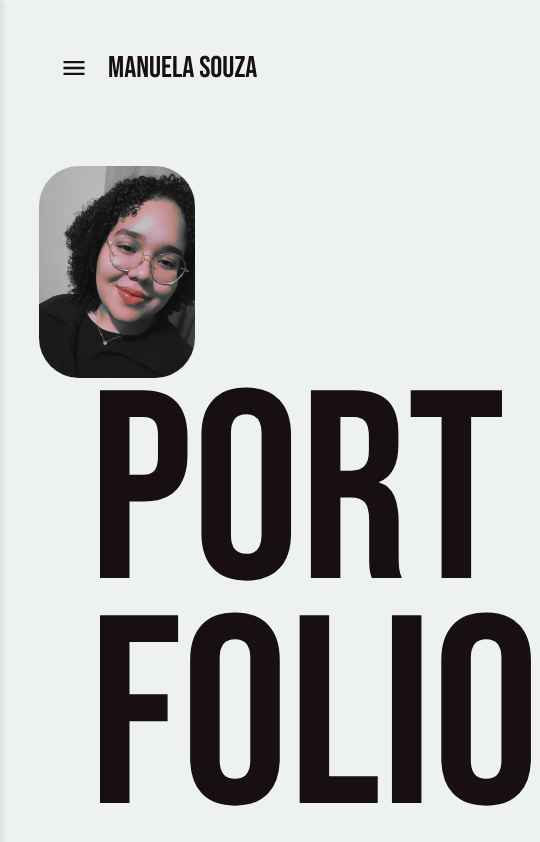
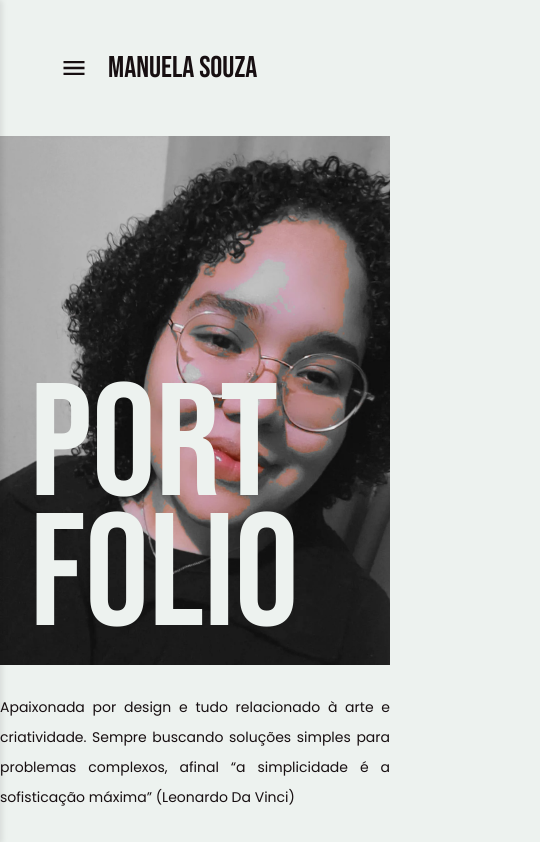
Before and after one commit to rochamanuela/my-portfolio, a React (Vite) app: page / in a window 390 px wide. Shown: the top 842 px of the page, 540 px wide, since content can reach past the window. Built offline with nearby package versions, Linux system fonts and the light colour scheme.

Commit message:
style: continued responsiveness

```diff
--- a/src/components/Header/index.jsx
+++ b/src/components/Header/index.jsx
@@ -6,7 +6,7 @@ export default function Header() {
   return (
     <div className="header">
       <div className="header-child">
-        <p className="name">Manuela Souza</p>
+        {/* <p className="name">Manuela Souza</p> */}
         <img src={MyFace} />
       </div>
       <div className="header-child">
--- a/src/components/Header/style.css
+++ b/src/components/Header/style.css
@@ -64,17 +64,10 @@
 @media screen and (max-width: 1350px) {
     .header h1.portfolio-title-broken {
         display: block;
-
-        /* testes
-        right: 10%;
-        left: auto;
-        top: 22%;
-        line-height: 225px */
         position: relative;
         right: auto;
         left: auto;
         top: auto;
-
         line-height: 225px;
         padding-left: 50px;
     }
@@ -96,6 +89,10 @@
         width: 100%;
         height: auto;
     }
+
+    .header {
+        align-items: center;
+    }
 }
 
 @media screen and (max-width: 1160px) {
@@ -104,15 +101,67 @@
     }
 
     .header h1 {
-        font-family: 'Bebas Neue';
-        font-style: normal;
-        font-weight: 400;
-        font-size: 268.333px;
-        line-height: 322px;
-        z-index: 5;
-        left: 32.5%;
-        position: absolute;
-
         top: 0%;
     }
+
+    .header .header-child {
+        width: 100%;
+    }
+
+    .header h1.portfolio-title-broken {
+        margin-top: -590px;
+        color: var(--anti-flash-white);
+    }
+
+    .header p.introduction {
+        color: var(--anti-flash-white);
+        padding-right: 0;
+        margin-right: 50px;
+    }
 }
+
+@media screen and (max-width: 721px) {
+    .header h1.portfolio-title-broken {
+        margin-top: -520px;
+        font-size: 210px;
+        line-height: 175px;
+    }
+
+    .header .header-child img {
+        border-radius: 30px;
+    }
+
+    .header p.introduction {
+        margin-right: 30px;
+        padding-left: 30px;
+    }
+
+    .header h1.portfolio-title-broken {
+        padding-left: 30px;
+    }
+}
+
+@media screen and (max-width: 520px) {
+    .header h1.portfolio-title-broken {
+        margin-top: -290px;
+        font-size: 160px;
+        line-height: 130px;
+        margin-bottom: 50px;
+    }
+
+    .header p.introduction {
+        color: var(--licorice);
+        margin-right: 0;
+        padding-left: 0;
+    }
+}
+
+@media screen and (max-width: 520px) {
+    .header {
+        padding: 0;
+    }
+
+    .header .header-child img {
+        border-radius: 0;
+    }
+}
```
